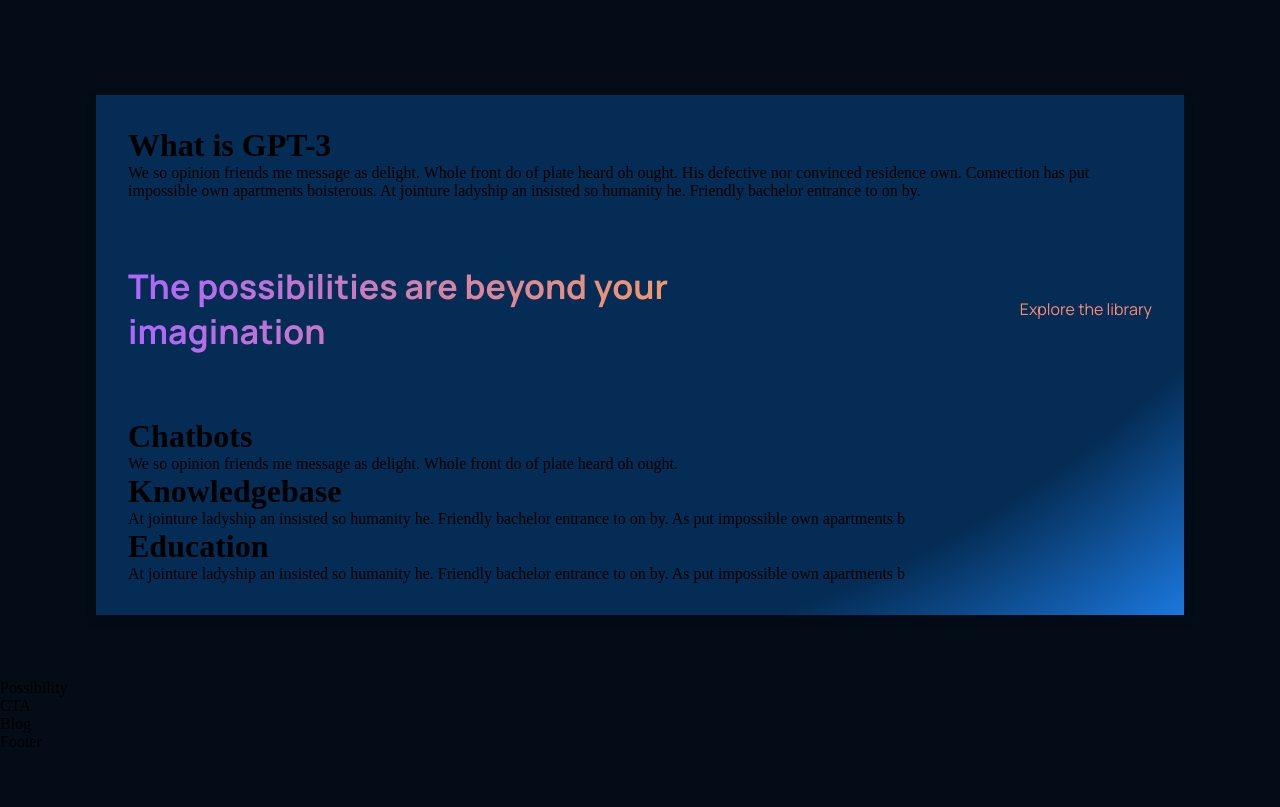
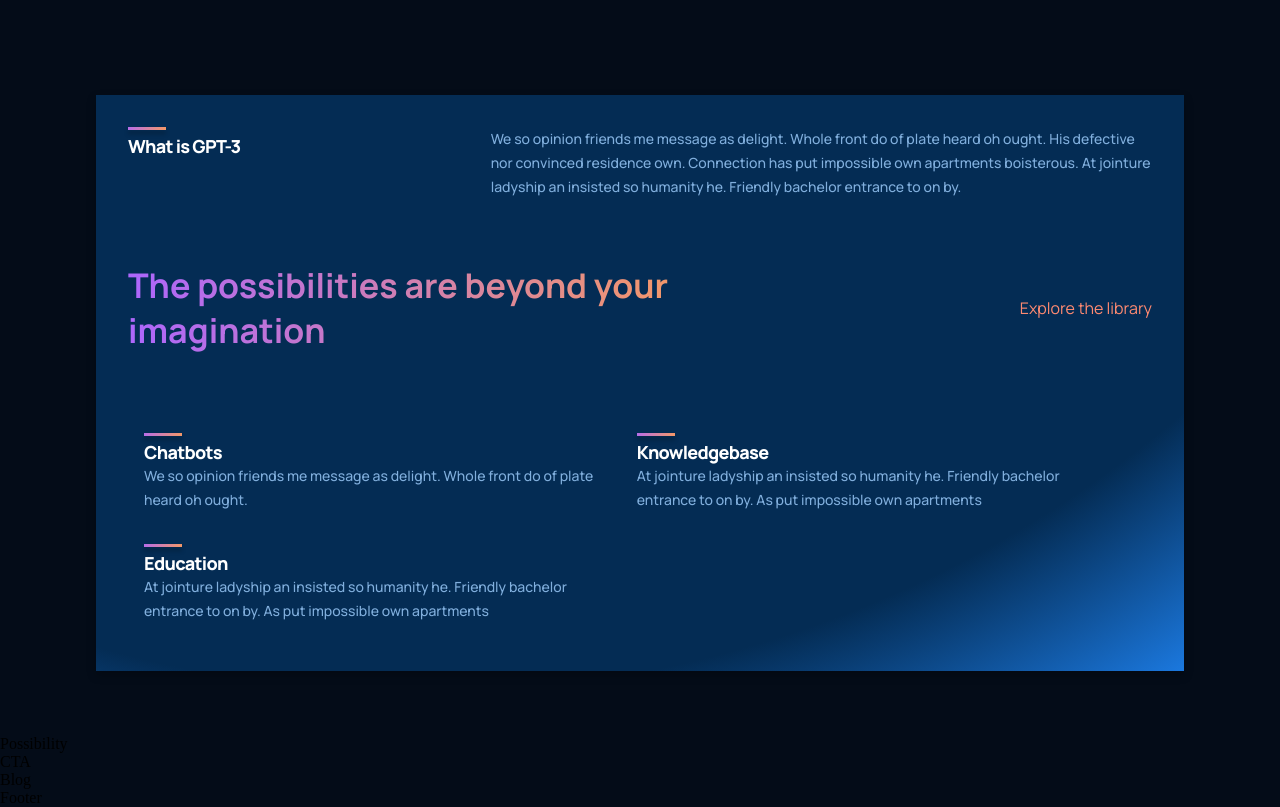
Before and after one commit to SaadJamilAkhtar/react-modern-ui, a React (Create React App) app: page / in a window 1280 px wide. Shown: the part 1000-1807 px from the top of the page. Before the commit the page ends 1751 px from the top, so only its background shows below. Built offline with nearby package versions, Linux system fonts and the light colour scheme.

Commit message:
updated feature component

```diff
--- a/src/components/feature/Feature.jsx
+++ b/src/components/feature/Feature.jsx
@@ -9,7 +9,7 @@
                 <h1>{title}</h1>
             </div>
             <div className="gpt3__feature-container_feature-text">
-                {text}
+                <p>{text}</p>
             </div>
         </div>
     );
--- a/src/components/feature/feature.css
+++ b/src/components/feature/feature.css
@@ -0,0 +1,66 @@
+.gpt3__feature-container__feature {
+    width: 100%;
+    display: flex;
+    justify-content: space-between;
+    align-items: flex-start;
+    flex-wrap: wrap;
+    flex-direction: row;
+    margin: 1rem;
+}
+
+.gpt3__feature-container__feature-title {
+    flex: 1;
+    min-width: 180px;
+    margin-right: 2rem;
+}
+
+.gpt3__feature-container__feature-title h1 {
+    font-family: var(--font-family);
+    font-weight: 800;
+    font-size: 18px;
+    line-height: 24px;
+    letter-spacing: -0.04em;
+    color: white;
+}
+
+.gpt3__feature-container__feature-title div {
+    width: 38px;
+    height: 3px;
+    background: var(--gradient-bar);
+    box-shadow: 0 4px 4px rgba(0, 0, 0, 0.25);
+    margin-bottom: 0.25rem;
+}
+.gpt3__feature-container_feature-text{
+    flex: 2;
+    min-width: 390px;
+    display: flex;
+}
+.gpt3__feature-container_feature-text p{
+    font-family: var(--font-family);
+    font-weight: 500;
+    font-size: 14px;
+    line-height: 24px;
+    color: var(--color-text);
+}
+
+@media screen and (max-width: 550px){
+    .gpt3__feature-container__feature-title h1{
+        font-size: 14px;
+        line-height: 22px;
+    }
+
+    .gpt3__feature-container_feature-text p{
+        font-size: 12px;
+        line-height: 20px;
+    }
+    .gpt3__feature-container__feature{
+        margin: 1rem 0;
+    }
+
+}
+
+@media screen and (max-width: 500px){
+    .gpt3__feature-container_feature-text{
+        min-width: 200px;
+    }
+}
--- a/src/containers/whatGPT3/WhatGPT3.jsx
+++ b/src/containers/whatGPT3/WhatGPT3.jsx
@@ -22,11 +22,11 @@
                 />
                 <Feature
                     title="Knowledgebase"
-                    text="At jointure ladyship an insisted so humanity he. Friendly bachelor entrance to on by. As put impossible own apartments b"
+                    text="At jointure ladyship an insisted so humanity he. Friendly bachelor entrance to on by. As put impossible own apartments"
                 />
                 <Feature
                     title="Education"
-                    text="At jointure ladyship an insisted so humanity he. Friendly bachelor entrance to on by. As put impossible own apartments b"
+                    text="At jointure ladyship an insisted so humanity he. Friendly bachelor entrance to on by. As put impossible own apartments"
                 />
             </div>
         </div>
--- a/src/containers/whatGPT3/whatgtp.css
+++ b/src/containers/whatGPT3/whatgtp.css
@@ -27,15 +27,15 @@
     display: flex;
 }
 
-.gpt3__whatgpt3-feature .gpt3__features-container__feature {
+.gpt3__whatgpt3-feature .gpt3__feature-container__feature {
     margin: 0;
 }
 
-.gpt3__whatgpt3-feature .gpt3__features-container__feature-text {
+.gpt3__whatgpt3-feature .gpt3__feature-container__feature-text {
     max-width: 700px;
 }
 
-.gpt3__whatgpt3-heading{
+.gpt3__whatgpt3-heading {
     display: flex;
     flex-direction: row;
     justify-content: space-between;
@@ -43,7 +43,7 @@
     margin: 4rem 0 2rem;
 }
 
-.gpt3__whatgpt3-heading h1{
+.gpt3__whatgpt3-heading h1 {
     font-family: var(--font-family);
     font-width: 800;
     font-size: 34px;
@@ -51,7 +51,7 @@
     max-width: 540px;
 }
 
-.gpt3__whatgpt3-heading p{
+.gpt3__whatgpt3-heading p {
     font-family: var(--font-family);
     font-width: 500;
     font-size: 16px;
@@ -60,13 +60,21 @@
     cursor: pointer;
 }
 
-.gpt3__whatgpt3-container{
+.gpt3__whatgpt3-container {
     display: flex;
     flex-wrap: wrap;
     flex-direction: row;
     margin-top: 2rem;
 }
 
+.gpt3__whatgpt3-container .gpt3__feature-container__feature {
+    width: 45%;
+    flex-direction: column;
+}
+
+.gpt3__whatgpt3-container .gpt3__feature-container__feature .gpt3__feature-container_feature-text {
+    min-width: 100px;
+}
 
 @media screen and (max-width: 850px) {
     .gpt3__whatgpt3-heading {
@@ -77,6 +85,12 @@
 
     .gpt3__whatgpt3-heading p {
         margin-top: 1rem;
+    }
+}
+
+@media screen and (max-width: 850px) {
+    .gpt3__whatgpt3-container .gpt3__feature-container__feature .gpt3__feature-container_feature-text {
+        min-width: 85vw;
     }
 }
 
```
